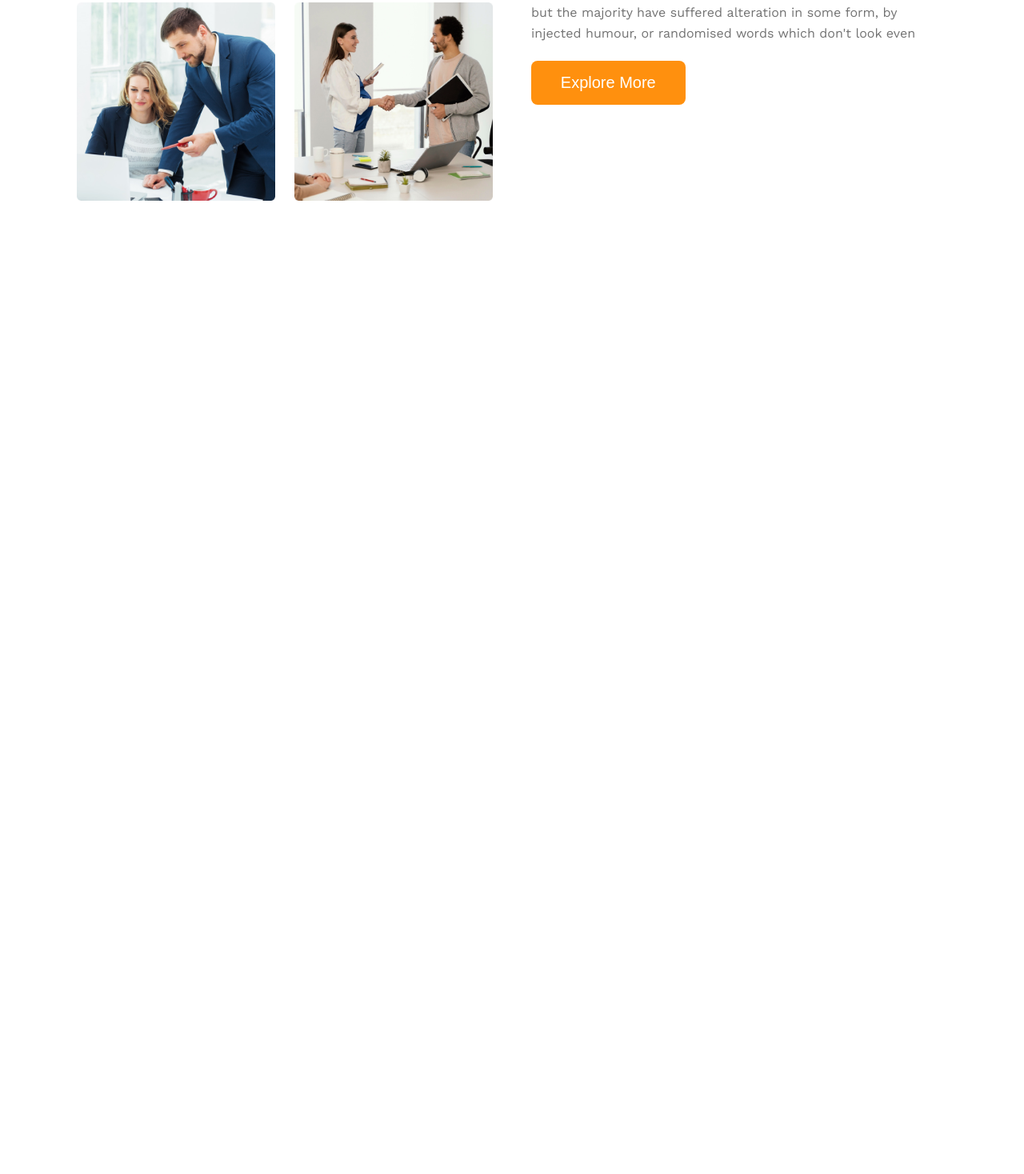
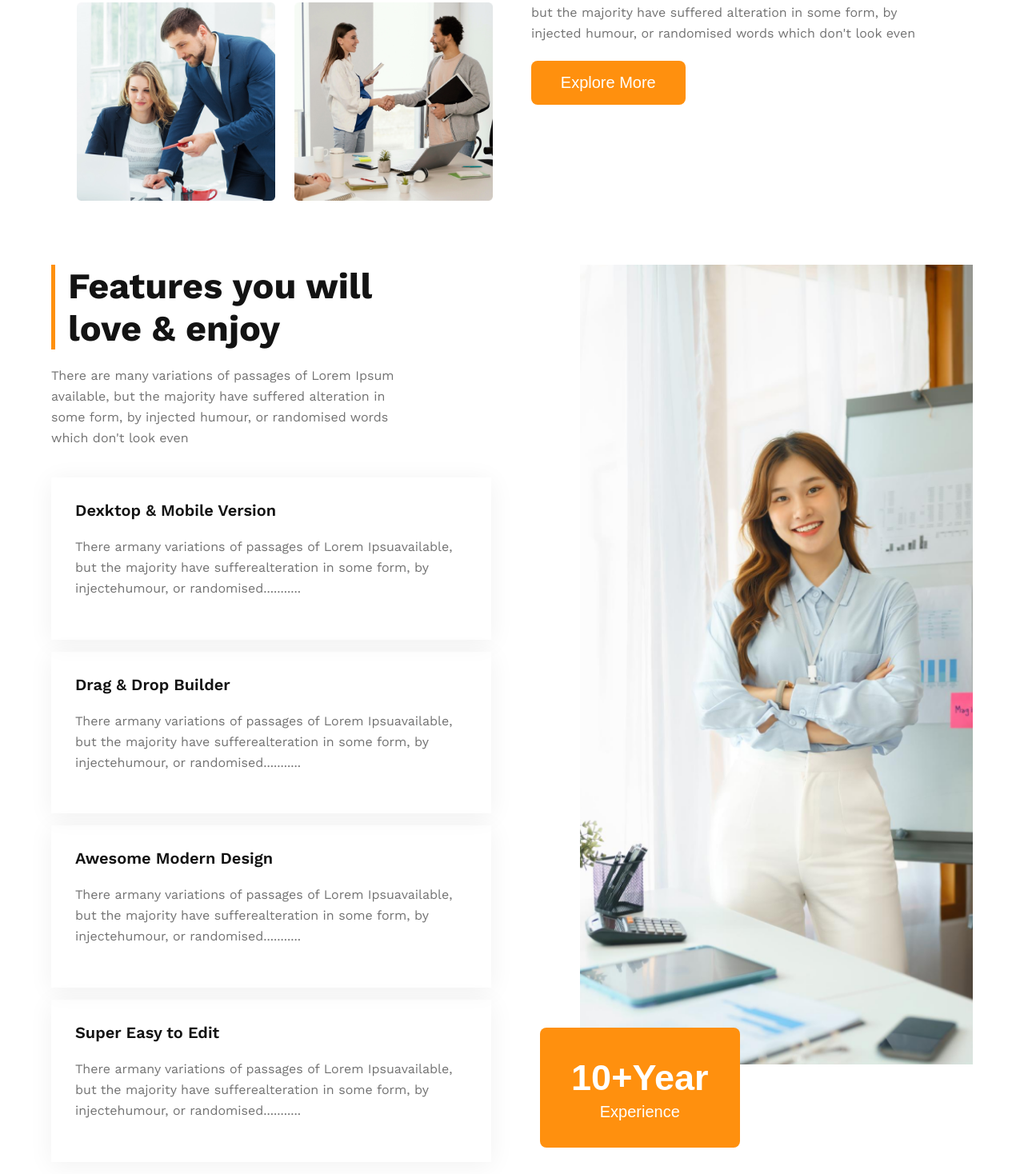
Before and after one commit to AbdurRahman1-Dev/Assignment-2, a plain HTML site: page index.html in a window 1280 px wide. Shown: the part 1411-2879 px from the top of the page at 80% size. Before the commit the page ends 1742 px from the top, so only its background shows below. Drawn offline with nearby package versions, Linux system fonts and the light colour scheme.

Commit message:
experience section

```diff
--- a/index.html
+++ b/index.html
@@ -62,7 +62,56 @@
         <button class="btn">Explore More</button>
       </div>
      </div>
+  </section>
 
+
+
+  <!-- experience section -->
+
+  <section class="container">
+    <div class="expericence-section flex">
+      <div class="experience-content">
+        <h3 class="primary-title-style">
+          Features you will <br> love & enjoy
+        </h3>
+        <p class="primary-text-style">
+          There are many variations of passages of Lorem Ipsum available, but the majority have suffered alteration in some form, by injected humour, or randomised words which don't look even
+        </p>
+
+      <div class="feature-list">
+
+        <div class="features">
+          <h5>Dexktop & Mobile Version</h5>
+           <p class="primary-text-style">There armany variations of passages of Lorem Ipsuavailable, but the majority have sufferealteration in some form, by injectehumour, or randomised...........</p>
+       </div>
+
+        <div class="features">
+          <h5>Drag & Drop Builder</h5>
+          <p class="primary-text-style">There armany variations of passages of Lorem Ipsuavailable, but the majority have sufferealteration in some form, by injectehumour, or randomised...........</p>
+      </div>
+
+        <div class="features">
+          <h5>Awesome Modern Design</h5>
+          <p class="primary-text-style">There armany variations of passages of Lorem Ipsuavailable, but the majority have sufferealteration in some form, by injectehumour, or randomised...........</p>
+      </div>
+
+        <div class="features">
+          <h5>Super Easy to Edit</h5>
+          <p class="primary-text-style">There armany variations of passages of Lorem Ipsuavailable, but the majority have sufferealteration in some form, by injectehumour, or randomised...........</p>
+      </div>
+
+    </div>
+</div>
+
+<div class="experience-img">
+  <img src="./images/architect.png" alt="">
+  <button class="btn">
+    <h2>10+Year</h2>
+    <p>Experience</p>
+  </button>
+</div>
+
+</div>
   </section>
 
 
--- a/style.css
+++ b/style.css
@@ -30,7 +30,6 @@ a{
   width: 100%;
   max-width: 1200px;
   margin: 0 auto;
-
 }
 
 .flex{
@@ -123,7 +122,6 @@ nav a{
   margin: 5rem 2rem;
 }
 
-
 .image-grid {
   display: grid;
   grid-template-columns: repeat(2, 1fr);
@@ -134,20 +132,71 @@ nav a{
   width: 100%;
 }
 
-
-
-.image-grid{
-	width: 50%;
-}
-
-.features-content {
+.image-grid, .features-content{
 	width: 50%;
 }
 
 .gray{
   color: var(--gray);
+  font-weight: 500;
 }
 
 .primary{
   color: var(--primary-color);
 }
+
+
+
+/*features experience section */
+.expericence-section{
+  justify-content: space-between;
+  align-items: flex-start;
+  gap: 200px;
+}
+
+.experience-content h3{
+  border-left: 5px solid var(--primary-color);
+  padding: 0 1rem;
+}
+
+.features{
+  padding: 30px;
+  box-shadow: 0px 4px 30px rgba(0, 0, 0, 0.06);
+  margin: 15px 0px;
+  width: 550px;
+}
+
+.features h5{
+  font-weight: 600;
+  font-size: 20px;
+  line-height: 23px;
+  color: var(--black);
+}
+
+.experience-content{
+  width: 40%;
+}
+.experience-img{
+  width: 60%;
+}
+
+
+.experience-img img{
+  width: 100%;
+  height: 1000px;
+  object-fit: cover;
+}
+
+.experience-img .btn{
+  width: 250px;
+  height: 150px;
+  margin-top: -50px;
+  margin-left: -50px;
+  border-radius: 8px;
+}
+
+.experience-img h2{
+  font-weight: 700;
+  font-size: 45px;
+  padding: 5px 0px;
+}
```
